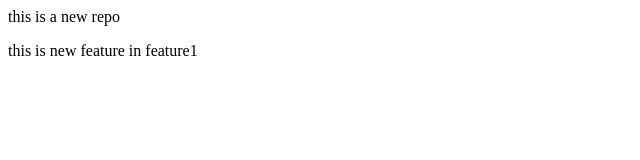
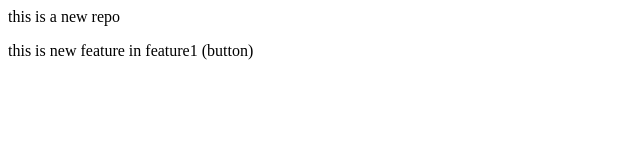
Before and after one commit to KavishSingla/localrep, a plain HTML site: page index.html in a window 1280 px wide. Shown: the full height of the page, 0-640 px from the left. Drawn offline with Linux system fonts and the light colour scheme.

```diff
--- a/index.html
+++ b/index.html
@@ -1,3 +1,3 @@
  <p>this is a new repo</p>
 
- <p>this is new feature in feature1</p>
+ <p>this is new feature in feature1 (button)</p>
```
